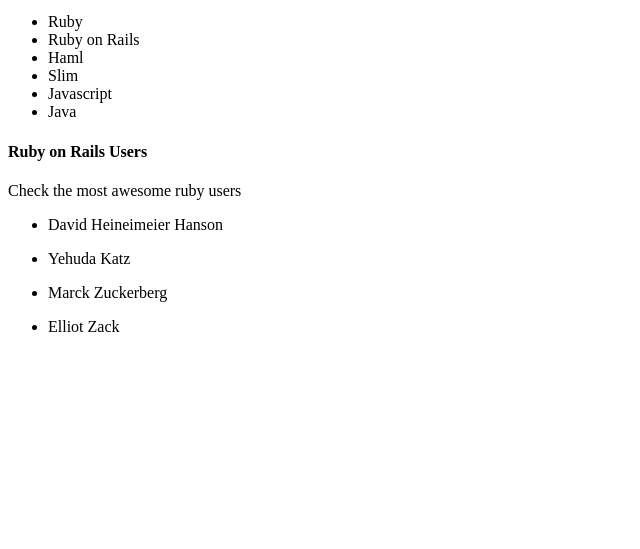
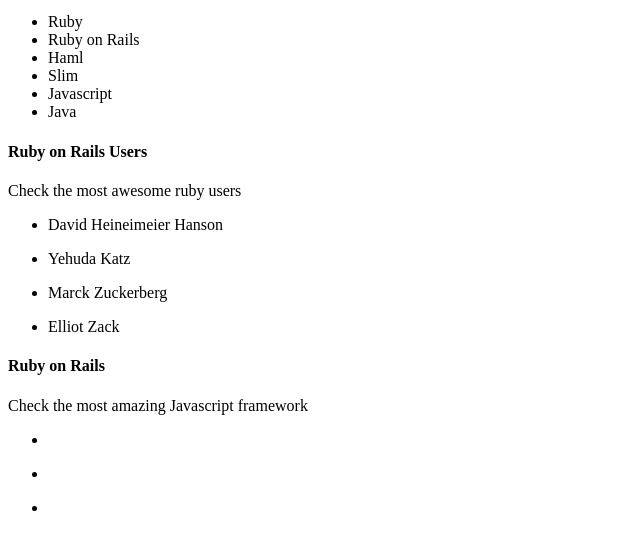
Before and after one commit to RenatoRosaFranco/gittest, a plain HTML site: page index.html in a window 1280 px wide. Shown: the part 87-636 px from the top of the page, without its empty margins (0-640 px from the left). Drawn offline with Linux system fonts and the light colour scheme.

Commit message:
Initial commit

```diff
--- a/index.html
+++ b/index.html
@@ -17,3 +17,11 @@
 	<li><p>Marck Zuckerberg</p></li>
 	<li><p>Elliot Zack</p></li>
 </ul>
+
+<h4>Ruby on Rails</h4>
+<p>Check the most amazing Javascript framework</p>
+<ul class="list-unstyled list-inline">
+	<li><p></p></li>
+	<li><p></p></li>
+	<li><p></p></li>
+</ul>
```
